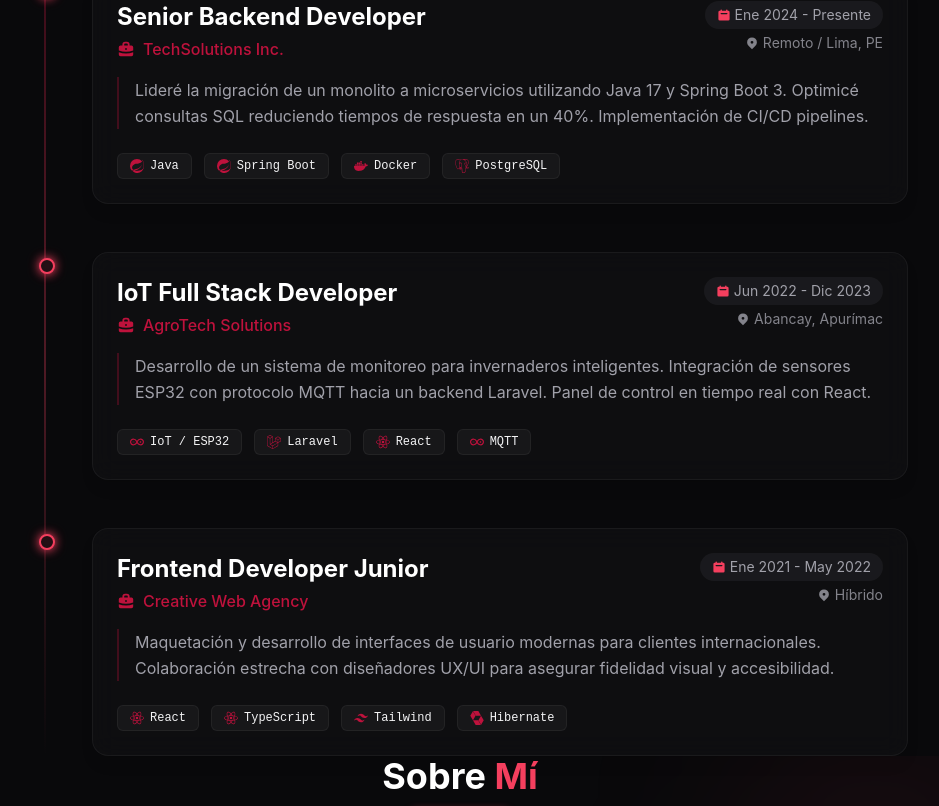
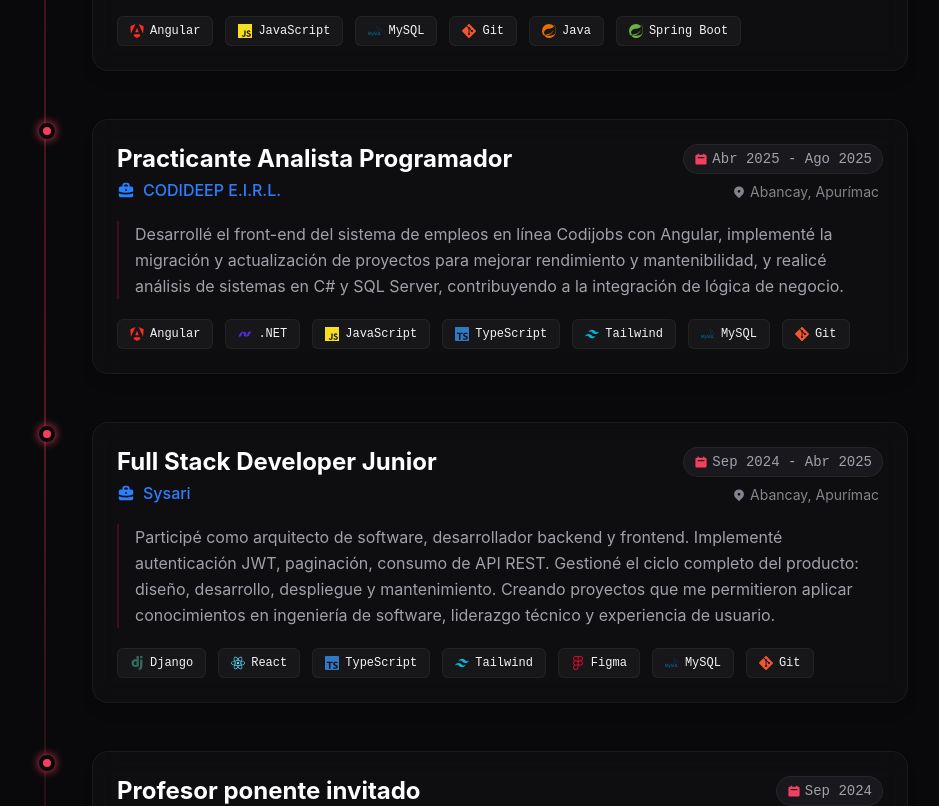
Before and after one commit to Luis3Fernando/Luis3Fernando, a React (Vite) app: page / in a window 1280 px wide. Shown: the part 1124-1930 px from the top of the page, without its empty margins (180-1119 px from the left). Built offline with nearby package versions, Linux system fonts and the light colour scheme.

Commit message:
Refactor: Cambios de section de experiencia

```diff
--- a/src/components/sections/Experience.tsx
+++ b/src/components/sections/Experience.tsx
@@ -1,73 +1,86 @@
 import React from 'react';
 import { motion } from 'framer-motion';
-import { HiBriefcase, HiCalendar, HiLocationMarker } from 'react-icons/hi';
+import { HiBriefcase, HiCalendar, HiLocationMarker, HiExternalLink } from 'react-icons/hi';
 import { EXPERIENCES } from '@data/experience';
 
 const Experience: React.FC = () => {
   return (
-    <section className="relative px-4 md:px-8">
+    <section className="relative pt-10 pb-20 px-4 md:px-8" id="experience">
       <motion.div
         initial={{ opacity: 0, y: -20 }}
         whileInView={{ opacity: 1, y: 0 }}
         viewport={{ once: true }}
-        className="text-center mb-16"
+        className="text-center mb-10 md:mb-16"
       >
-        <h2 className="text-3xl md:text-4xl font-bold text-white mb-4">
-          Trayectoria <span className="text-neon">Profesional</span>
+        <h2 className="text-2xl md:text-4xl font-bold text-white mb-3">
+          Experiencia <span className="text-neon">profesional</span>
         </h2>
-        <div className="h-1 w-24 bg-neon mx-auto rounded-full shadow-[0_0_10px_var(--color-neon)]"></div>
+        <div className="h-1 w-16 md:w-24 bg-neon mx-auto rounded-full shadow-[0_0_10px_var(--color-neon)]"></div>
       </motion.div>
       <div className="max-w-4xl mx-auto relative">
-        <div className="absolute left-4 top-0 bottom-0 w-0.5 bg-linear-to-b from-primary via-neon to-transparent opacity-30 md:left-8"></div>
-        <div className="space-y-12">
+        <div className="absolute left-2.5 md:left-8 top-2 bottom-0 w-0.5 bg-linear-to-b from-primary via-neon to-transparent opacity-30"></div>
+        <div className="space-y-8 md:space-y-12">
           {EXPERIENCES.map((exp, index) => (
             <motion.div
               key={exp.id}
-              initial={{ opacity: 0, x: -50 }}
+              initial={{ opacity: 0, x: -20 }}
               whileInView={{ opacity: 1, x: 0 }}
-              viewport={{ once: true, margin: "-100px" }}
-              transition={{ duration: 0.5, delay: index * 0.2 }}
-              className="relative pl-12 md:pl-20"
+              viewport={{ once: true, margin: "-50px" }}
+              transition={{ duration: 0.5, delay: index * 0.1 }}
+              className="relative pl-10 md:pl-20"
             >
-              <div className="absolute left-2.75 md:left-6.75 top-0 w-4 h-4 bg-space rounded-full border-2 border-neon shadow-[0_0_10px_var(--color-neon)] z-10 mt-1.5">
-                <div className="absolute inset-0 bg-neon opacity-50 blur-sm rounded-full animate-pulse"></div>
+              <div className="absolute left-0.75 md:left-6.75 top-1 md:top-0 w-3.5 h-3.5 md:w-4 md:h-4 bg-neon rounded-full border-2 md:border-4 border-space shadow-[0_0_10px_var(--color-neon)] z-10 mt-1">
+                 <div className="absolute inset-0 bg-neon animate-ping opacity-75 rounded-full"></div>
               </div>
-              <div className="bg-space-lighter/40 backdrop-blur-md border border-white/5 p-6 rounded-2xl hover:border-neon/30 transition-all duration-300 hover:bg-space-lighter/60 group shadow-lg">
+              <div className="bg-space-lighter/40 backdrop-blur-md border border-white/5 p-5 md:p-6 rounded-xl md:rounded-2xl hover:border-neon/30 transition-all duration-300 hover:bg-space-lighter/60 group shadow-lg">
                 <div className="flex flex-col md:flex-row md:justify-between md:items-start mb-4 gap-2">
-                  <div>
-                    <h3 className="text-xl md:text-2xl font-bold text-white group-hover:text-neon transition-colors">
+                  <div className="flex-1">
+                    <h3 className="text-lg md:text-2xl font-bold text-white leading-tight">
                       {exp.role}
                     </h3>
-                    <div className="flex items-center gap-2 text-primary font-medium mt-1">
-                      <HiBriefcase className="text-lg" />
-                      <span>{exp.company}</span>
+                    <a
+                      href={exp.companyUrl}
+                      target="_blank"
+                      rel="noopener noreferrer"
+                      className="inline-flex items-center gap-2 text-blue-500 font-medium mt-1 text-sm md:text-base hover:text-blue-400 transition-colors group/link cursor-pointer"
+                    >
+                      <HiBriefcase className="text-base md:text-lg" />
+                      <span className="underline decoration-transparent group-hover/link:decoration-blue-400 underline-offset-4 transition-all">
+                        {exp.company}
+                      </span>
+                      <HiExternalLink className="opacity-100 md:opacity-0 md:-translate-x-2 md:group-hover/link:opacity-100 md:group-hover/link:translate-x-0 transition-all duration-300 text-xs md:text-sm" />
+                    </a>
+                  </div>
+                  <div className="flex flex-wrap md:flex-col md:items-end text-xs md:text-sm text-text-muted gap-2 mt-2 md:mt-0">
+                    <div className="flex items-center gap-1 bg-space-accent/50 px-2.5 py-1 rounded-full border border-white/5">
+                      <HiCalendar className="text-neon" />
+                      <span className="font-mono">{exp.date}</span>
                     </div>
-                  </div>
-                  <div className="flex flex-col md:items-end text-sm text-text-muted gap-1 mt-2 md:mt-0">
-                    <div className="flex items-center gap-1 bg-space-accent/50 px-3 py-1 rounded-full">
-                      <HiCalendar className="text-neon" />
-                      <span>{exp.date}</span>
-                    </div>
-                    <div className="flex items-center gap-1 opacity-80">
+                    <div className="flex items-center gap-1 opacity-80 px-1">
                       <HiLocationMarker />
                       <span>{exp.location}</span>
                     </div>
                   </div>
                 </div>
-                <p className="text-text-muted leading-relaxed mb-6 border-l-2 border-primary/30 pl-4">
+                <p className="text-text-muted leading-relaxed mb-5 border-l-2 border-primary/30 pl-3 md:pl-4 text-sm md:text-base">
                   {exp.description}
                 </p>
-                <div className="flex flex-wrap gap-3">
+
+                {/* 4. TECH CHIPS (Compactos en móvil) */}
+                <div className="flex flex-wrap gap-2 md:gap-3">
                   {exp.tech.map((techItem) => (
                     <span
                       key={techItem.name}
-                      className="flex items-center gap-1.5 px-3 py-1 rounded-md text-xs font-mono bg-space-accent/40 text-text-main border border-white/5 hover:border-primary transition-colors"
+                      className="flex items-center gap-1.5 px-2.5 py-1 md:px-3 md:py-1.5 rounded-md text-[10px] md:text-xs font-mono bg-space-accent/40 text-text-main border border-white/5 hover:border-white/20 transition-colors"
                     >
-                      <span className="text-primary text-sm">{techItem.icon}</span>
+                      <span className="text-xs md:text-sm" style={{ color: techItem.color }}>
+                        {techItem.icon}
+                      </span>
                       {techItem.name}
                     </span>
                   ))}
                 </div>
+
               </div>
             </motion.div>
           ))}
--- a/src/components/sections/Hero.tsx
+++ b/src/components/sections/Hero.tsx
@@ -18,13 +18,13 @@ const TECH_STACK = [
 
 const Hero: React.FC = () => {
   return (
-    <section className="relative min-h-dvh flex flex-col justify-center items-center text-center px-4 overflow-hidden bg-space">
+    <section className="relative flex flex-col justify-center items-center text-center px-4 overflow-hidden bg-space">
       <StarBackground />
       <motion.div
         initial={{ opacity: 0, y: 20 }}
         animate={{ opacity: 1, y: 0 }}
         transition={{ duration: 0.8, ease: "easeOut" }}
-        className="relative -mt-36 z-10 flex flex-col items-center gap-x-6 max-w-4xl w-full"
+        className="relative mt-16 z-10 flex flex-col items-center gap-x-6 max-w-4xl w-full"
       >
         <motion.a
           href={PROFILE.cvUrl}
--- a/src/data/experience.tsx
+++ b/src/data/experience.tsx
@@ -1,14 +1,30 @@
-import { SiSpring, SiReact, SiDocker, SiHibernate, SiArduino, SiLaravel, SiPostgresql, SiTailwindcss } from 'react-icons/si';
+import {
+  SiSpring,
+  SiReact,
+  SiDjango,
+  SiArduino,
+  SiAngular,
+  SiJavascript,
+  SiTailwindcss,
+  SiTypescript,
+  SiGit,
+  SiFigma,
+  SiMysql,
+  SiInternetcomputer,
+} from "react-icons/si";
+import { DiDotnet } from "react-icons/di";
 
 export interface TechItem {
   name: string;
   icon: React.ReactNode;
+  color: string;
 }
 
 export interface ExperienceItem {
   id: number;
   role: string;
   company: string;
+  companyUrl: string;
   date: string;
   location: string;
   description: string;
@@ -18,44 +34,72 @@ export interface ExperienceItem {
 export const EXPERIENCES: ExperienceItem[] = [
   {
     id: 1,
-    role: "Senior Backend Developer",
-    company: "TechSolutions Inc.",
-    date: "Ene 2024 - Presente",
-    location: "Remoto / Lima, PE",
-    description: "Lideré la migración de un monolito a microservicios utilizando Java 17 y Spring Boot 3. Optimicé consultas SQL reduciendo tiempos de respuesta en un 40%. Implementación de CI/CD pipelines.",
+    role: "Programador Full Stack Junior",
+    company: "CODIDEEP E.I.R.L.",
+    companyUrl: "https://codideep.com/",
+    date: "Ago 2025 - Nov 2025",
+    location: "Abancay, Apurímac",
+    description:
+      "Implementé soluciones full stack utilizando Angular y Spring Boot. Desarrollé funcionalidades clave como manejo asincrono de peticiones, paginación y consumo de API REST. Participé en el ciclo completo del desarrollo de software desde diseño hasta despliegue.",
     tech: [
-      { name: "Java", icon: <SiSpring /> },
-      { name: "Spring Boot", icon: <SiSpring /> },
-      { name: "Docker", icon: <SiDocker /> },
-      { name: "PostgreSQL", icon: <SiPostgresql /> },
-    ]
+      { name: "Angular", icon: <SiAngular />, color: "#FF2D20" },
+      { name: "JavaScript", icon: <SiJavascript />, color: "#F7DF1E" },
+      { name: "MySQL", icon: <SiMysql />, color: "#08668E" },
+      { name: "Git", icon: <SiGit />, color: "#F35530" },
+      { name: "Java", icon: <SiSpring />, color: "#E76F00" },
+      { name: "Spring Boot", icon: <SiSpring />, color: "#6DB33F" },
+    ],
   },
   {
     id: 2,
-    role: "IoT Full Stack Developer",
-    company: "AgroTech Solutions",
-    date: "Jun 2022 - Dic 2023",
+    role: "Practicante Analista Programador",
+    company: "CODIDEEP E.I.R.L.",
+    companyUrl: "https://codideep.com/",
+    date: "Abr 2025 - Ago 2025",
     location: "Abancay, Apurímac",
-    description: "Desarrollo de un sistema de monitoreo para invernaderos inteligentes. Integración de sensores ESP32 con protocolo MQTT hacia un backend Laravel. Panel de control en tiempo real con React.",
+    description:
+      "Desarrollé el front-end del sistema de empleos en línea Codijobs con Angular, implementé la migración y actualización de proyectos para mejorar rendimiento y mantenibilidad, y realicé análisis de sistemas en C# y SQL Server, contribuyendo a la integración de lógica de negocio.",
     tech: [
-      { name: "IoT / ESP32", icon: <SiArduino /> },
-      { name: "Laravel", icon: <SiLaravel /> },
-      { name: "React", icon: <SiReact /> },
-      { name: "MQTT", icon: <SiArduino /> },
-    ]
+      { name: "Angular", icon: <SiAngular />, color: "#FF2D20" },
+      { name: ".NET", icon: <DiDotnet />, color: "#512BD4" },
+      { name: "JavaScript", icon: <SiJavascript />, color: "#F7DF1E" },
+      { name: "TypeScript", icon: <SiTypescript />, color: "#3178C6" },
+      { name: "Tailwind", icon: <SiTailwindcss />, color: "#06B6D4" },
+      { name: "MySQL", icon: <SiMysql />, color: "#08668E" },
+      { name: "Git", icon: <SiGit />, color: "#F35530" },
+    ],
   },
   {
     id: 3,
-    role: "Frontend Developer Junior",
-    company: "Creative Web Agency",
-    date: "Ene 2021 - May 2022",
-    location: "Híbrido",
-    description: "Maquetación y desarrollo de interfaces de usuario modernas para clientes internacionales. Colaboración estrecha con diseñadores UX/UI para asegurar fidelidad visual y accesibilidad.",
+    role: "Full Stack Developer Junior",
+    company: "Sysari",
+    companyUrl: "https://www.sysari.net",
+    date: "Sep 2024 - Abr 2025",
+    location: "Abancay, Apurímac",
+    description:
+      "Participé como arquitecto de software, desarrollador backend y frontend. Implementé autenticación JWT, paginación, consumo de API REST. Gestioné el ciclo completo del producto: diseño, desarrollo, despliegue y mantenimiento. Creando proyectos que me permitieron aplicar conocimientos en ingeniería de software, liderazgo técnico y experiencia de usuario.",
     tech: [
-      { name: "React", icon: <SiReact /> },
-      { name: "TypeScript", icon: <SiReact /> },
-      { name: "Tailwind", icon: <SiTailwindcss /> },
-      { name: "Hibernate", icon: <SiHibernate /> },
-    ]
-  }
+      { name: "Django", icon: <SiDjango />, color: "#316D5E" },
+      { name: "React", icon: <SiReact />, color: "#61DAFB" },
+      { name: "TypeScript", icon: <SiTypescript />, color: "#3178C6" },
+      { name: "Tailwind", icon: <SiTailwindcss />, color: "#06B6D4" },
+      { name: "Figma", icon: <SiFigma />, color: "#FF082D" },
+      { name: "MySQL", icon: <SiMysql />, color: "#08668E" },
+      { name: "Git", icon: <SiGit />, color: "#F35530" },
+    ],
+  },
+  {
+    id: 4,
+    role: "Profesor ponente invitado",
+    company: "I.E. Antonio Ocampo",
+    companyUrl: "",
+    date: "Sep 2024",
+    location: "Curahuasi, Apurímac",
+    description:
+      "Colaboré en un taller de Robótica educativa como ponente, enseñando a docentes a construir robots móviles, desde conocimientos básicos como fundamentos de electrónica básica, hasta el uso de módulos y microcontroladores. Obteniendo como resultado prototipos funcionales como un robot seguidor de línea, seguidor de luz, robot evasor de obstáculos y un robot dibujador de figuras geométricas.",
+    tech: [
+      { name: "IoT", icon: <SiInternetcomputer />, color: "#0C67AD" },
+      { name: "Arduino", icon: <SiArduino />, color: "#0A949C" },
+    ],
+  },
 ];
```
